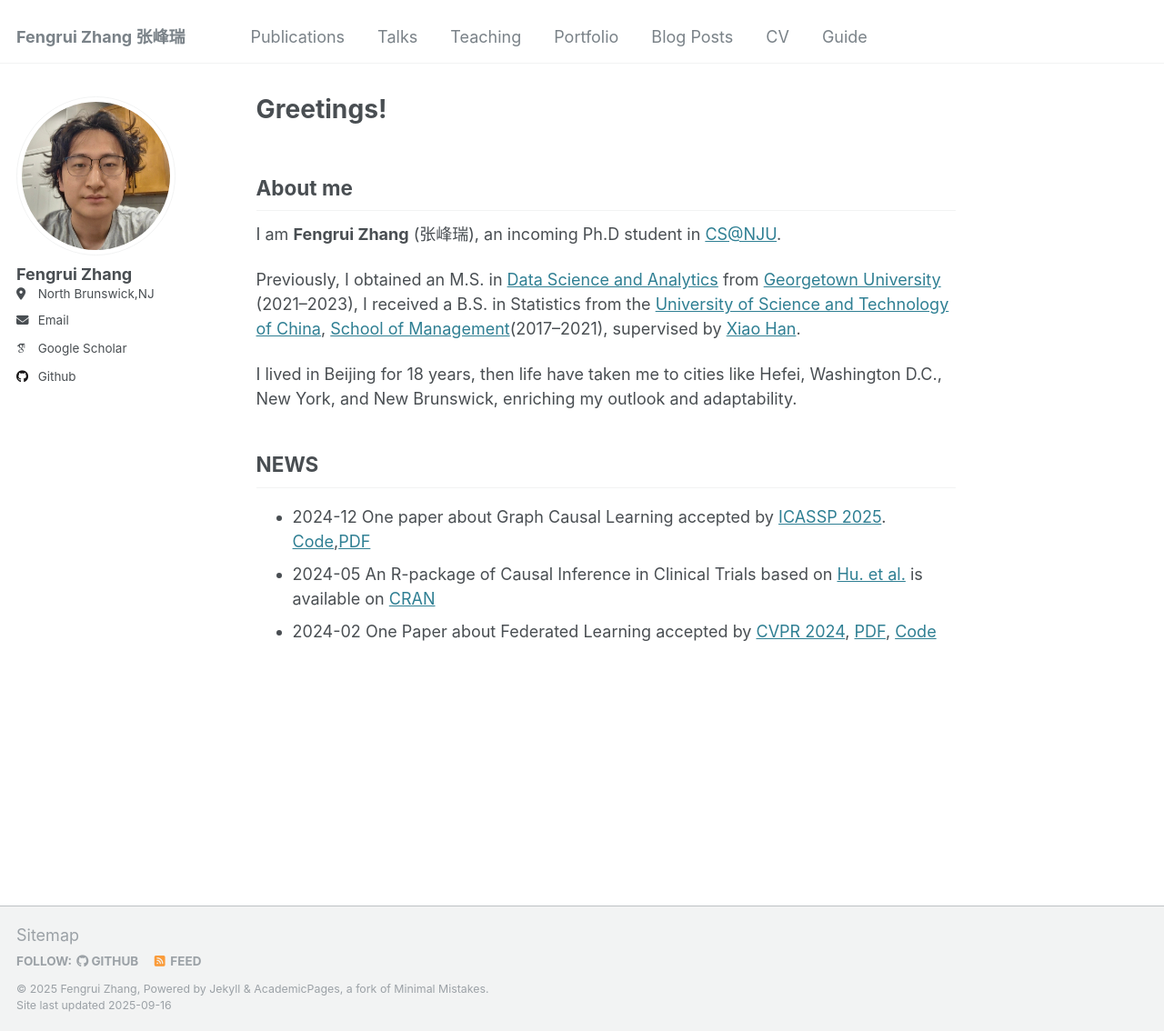
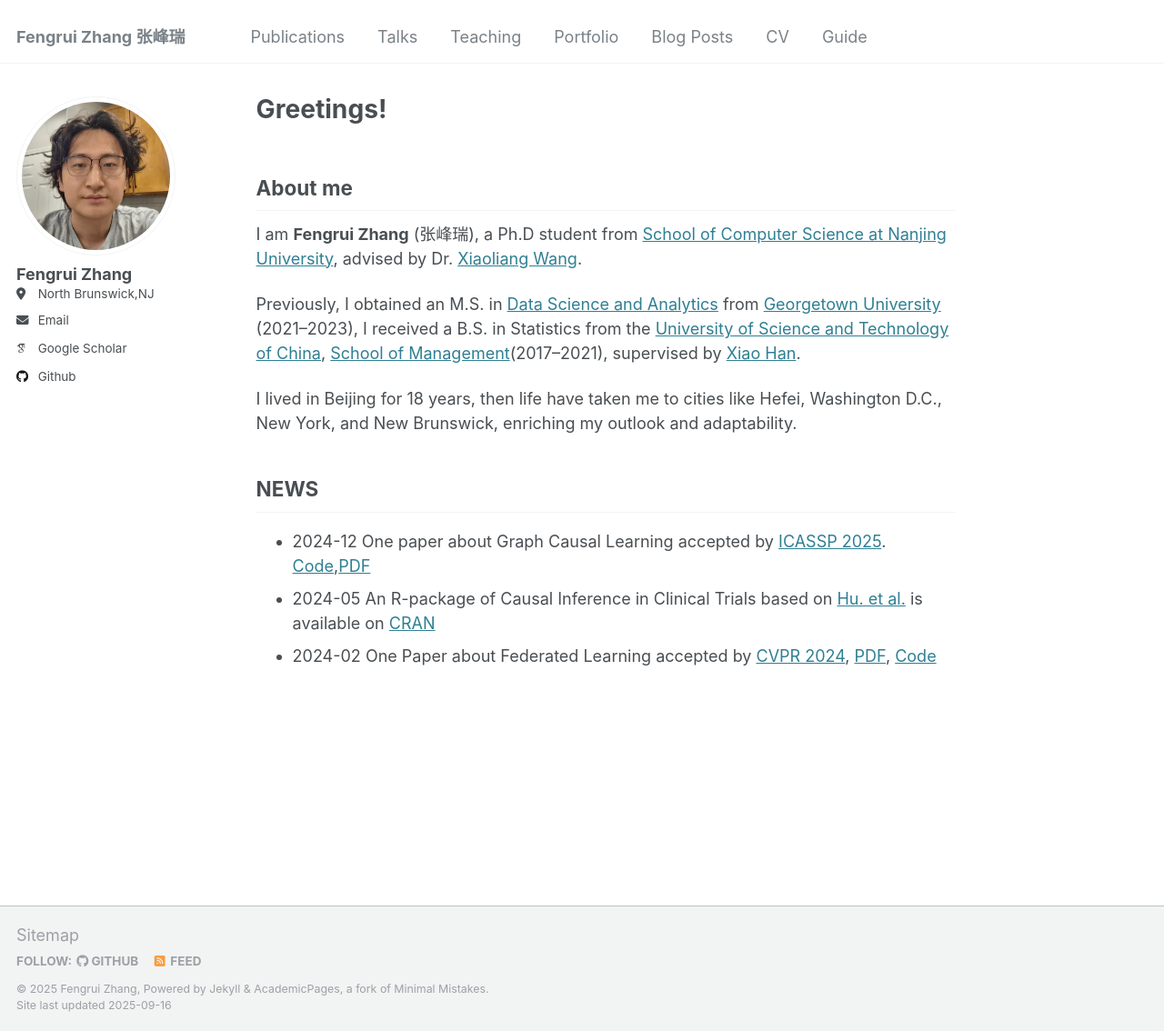
Before and after one commit to fengrui-z/fengrui-z.github.io, a Jekyll site: the page built from _pages/about.md, in a window 1280 px wide and 1134 px high. Shown: the whole window at 91% size. Built offline with Jekyll 4.4.1, drawn with Linux system fonts in a browser that asks for light colours; some web fonts are replaced.

Commit message:
Update about.md

```diff
--- a/_pages/about.md
+++ b/_pages/about.md
@@ -8,7 +8,7 @@ redirect_from:
 ---
 
 ## About me
-I am **Fengrui Zhang** (张峰瑞), an incoming Ph.D student in [CS@NJU](https://cs.nju.edu.cn/cs_en/).
+I am **Fengrui Zhang** (张峰瑞), a Ph.D student from [School of Computer Science at Nanjing University](https://cs.nju.edu.cn/cs_en/), advised by Dr. [Xiaoliang Wang](https://cs.nju.edu.cn/wangxiaoliang/).
 
 Previously, I obtained an M.S. in [Data Science and Analytics](https://analytics.georgetown.edu/) from [Georgetown University](https://georgetown.edu/) (2021–2023), I received a B.S. in Statistics from the [University of Science and Technology of China](https://en.ustc.edu.cn/), [School of Management](https://en.business.ustc.edu.cn/main.htm)(2017–2021), supervised by [Xiao Han](https://bs.ustc.edu.cn/english/profile-652.html).
 
```
